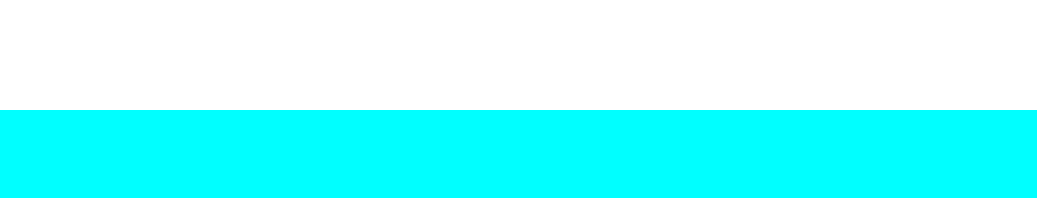
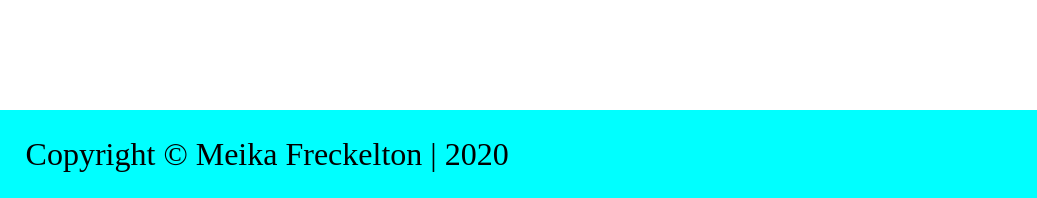
Before and after one commit to MeikaFreckelton/Portfolio, a plain HTML site: page src/projects.html in a window 1280 px wide. Shown: the part 602-800 px from the top of the page, 0-1037 px from the left. Drawn offline with nearby package versions, Linux system fonts and the light colour scheme; files that its build step writes are made by us from their sources; a web font is replaced by a local one.

Commit message:
responsive

```diff
--- a/src/projects.html
+++ b/src/projects.html
@@ -30,6 +30,9 @@
             <li><a href="#"><i class="fab fa-twitter footer-icons"></i></a></li>
             <li><a href="#"><i class="fab fa-linkedin footer-icons"></i></a></li>
         </ul>
+        <div class="copyright-desktop">
+            <p> Copyright &copy Meika Freckelton | 2020</p>
+        </div>
     </footer>
 
 
```
